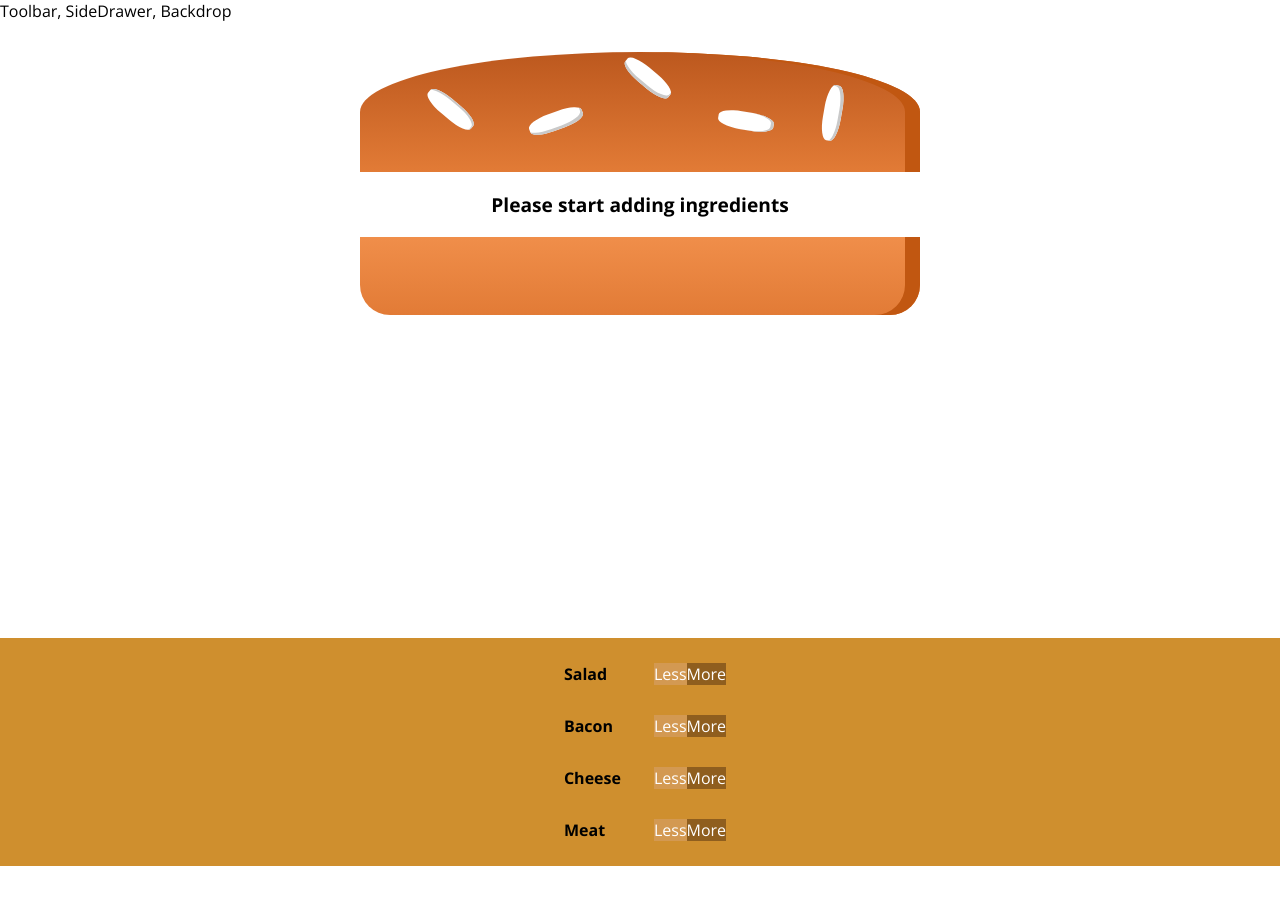
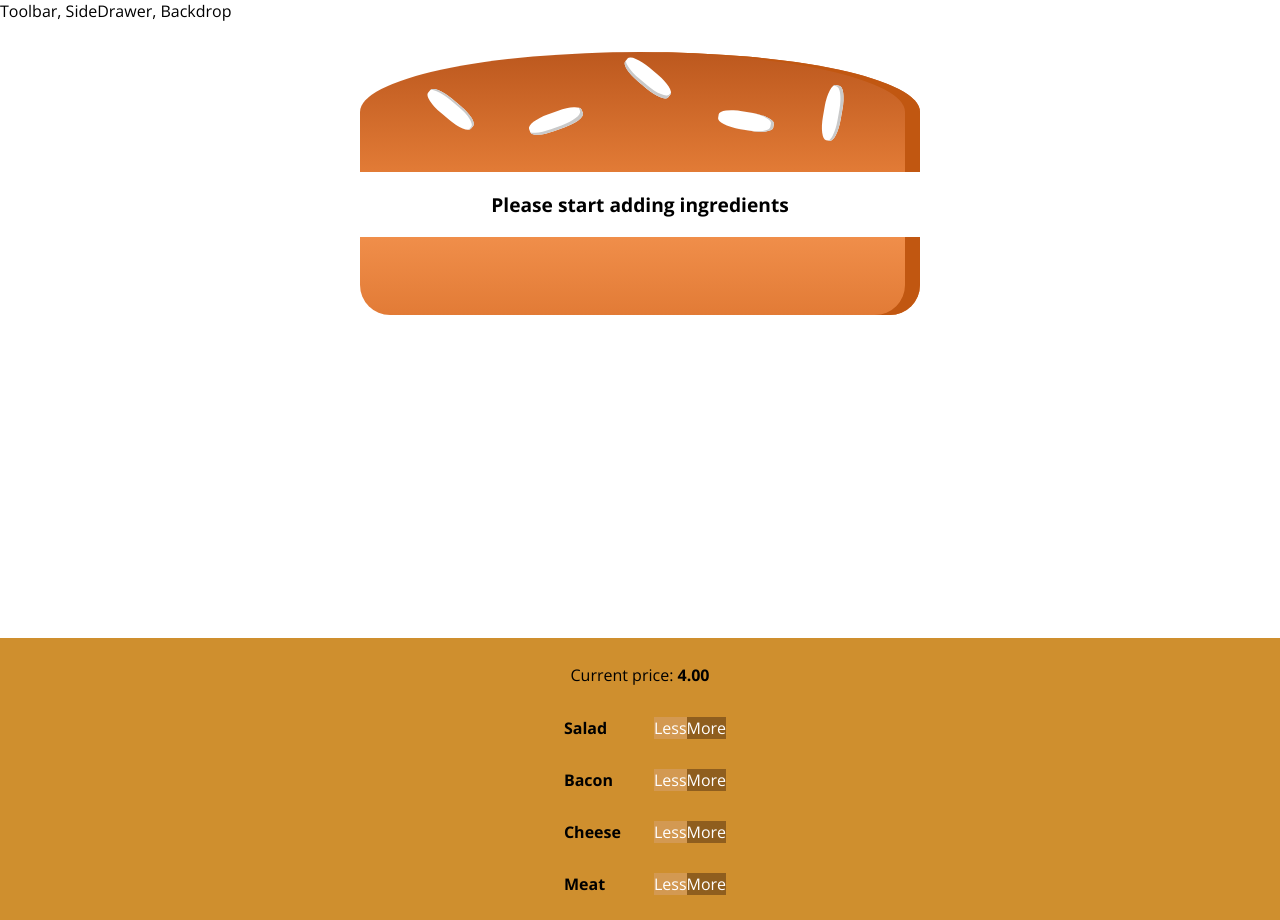
Before and after one commit to vlarok/burger-builder, a React app: page / in a window 1280 px wide. Before the commit the page ends 866 px from the top, so only its background shows below. Built offline with nearby package versions, Linux system fonts and the light colour scheme.

Commit message:
fixed price

```diff
--- a/src/components/Burger/BuildControls/BuildControls.js
+++ b/src/components/Burger/BuildControls/BuildControls.js
@@ -10,6 +10,7 @@
 
 const buildControls = (props) => (
     <div className={classes.BuildControls}>
+        <p>Current price: <strong>{props.price.toFixed(2)}</strong></p>
         {controls.map(ctrl => (
             <BuildControl
                 key={ctrl.label}
--- a/src/containers/BurgerBuilder/BurgerBuilder.js
+++ b/src/containers/BurgerBuilder/BurgerBuilder.js
@@ -69,6 +69,7 @@
                     ingredientAdded = {this.addIgredientHandler}
                     ingredientRemoved = {this.removeIgredientHandler}
                     disabled = {disabledInfo}
+                    price = {this.state.totalPrice}
                 />
             </Aux>
         );
```
